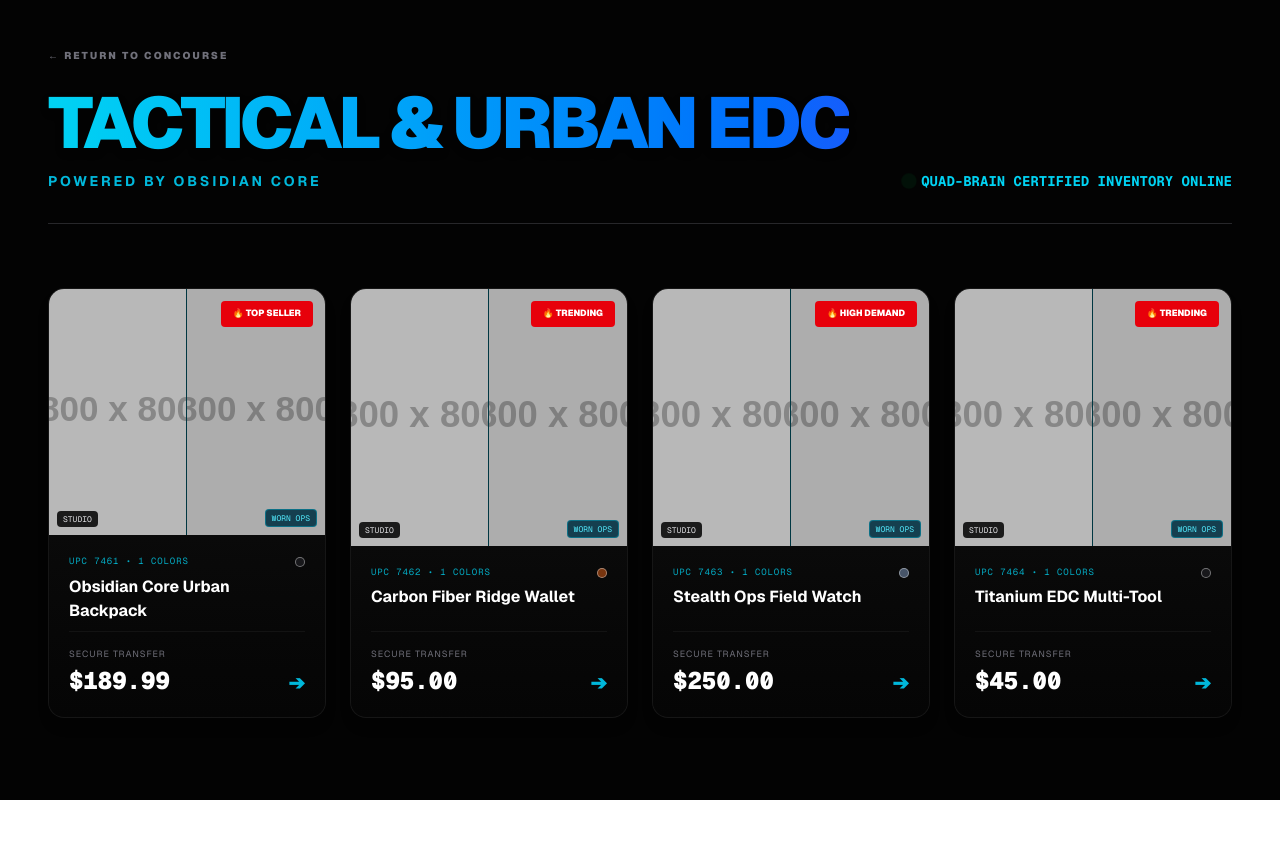
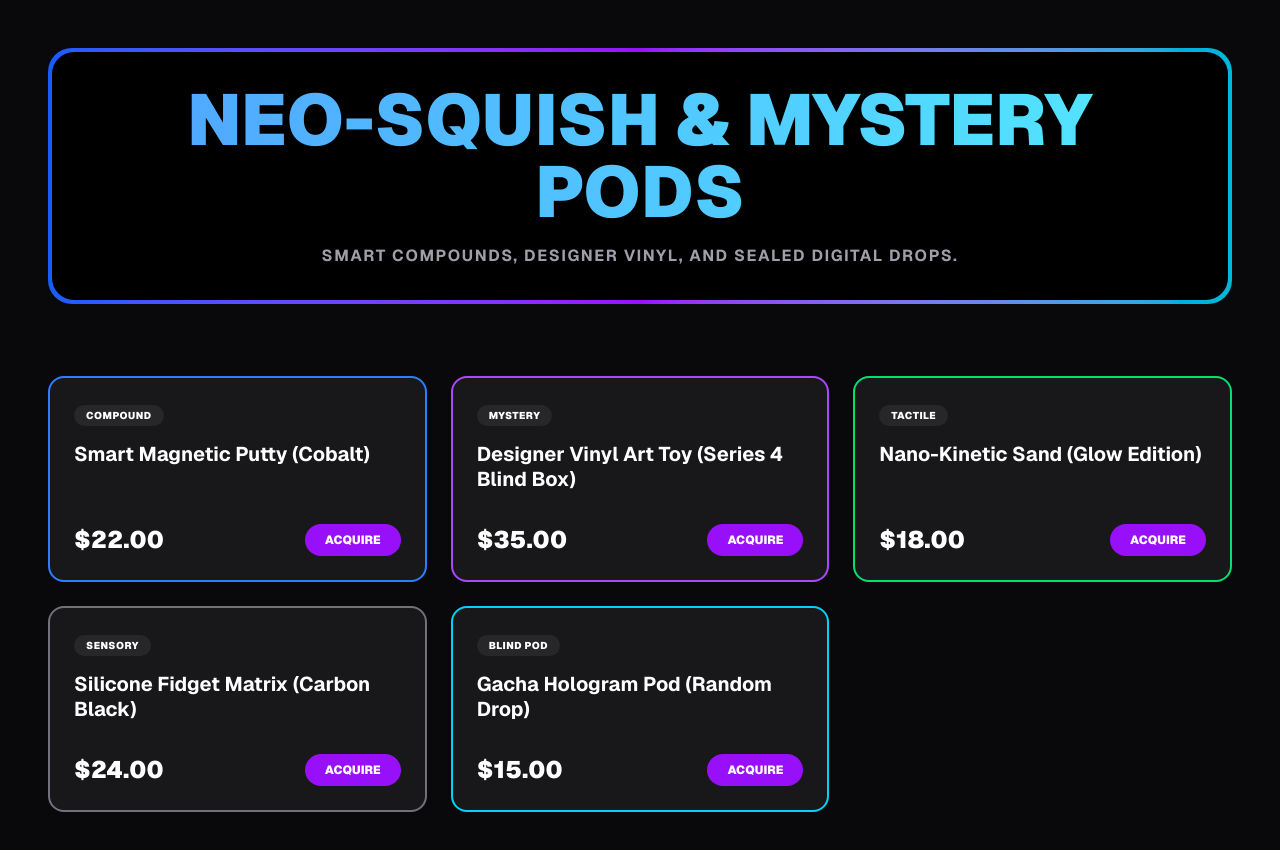
Before and after one commit to aashorrosh-beep/aether-nexus-matrix, a Next.js app: page /netrix/neo-squish-pods in a window 1280 px wide. Shown: the top 850 px of the page. Before the commit the page ends 800 px from the top, so only its background shows below. Built offline with nearby package versions, Linux system fonts and the light colour scheme.

Commit message:
feat: netrix final batch - scaffolded rooms 37-40 plus modern squish room 41

```diff
--- /dev/null
+++ b/app/netrix/neo-squish-pods/page.tsx
@@ -0,0 +1,36 @@
+const neoSquishInventory = [
+  { sku: "NSQ-001", name: "Smart Magnetic Putty (Cobalt)", price: "$22.00", style: "border-blue-500", tag: "COMPOUND" },
+  { sku: "NSQ-002", name: "Designer Vinyl Art Toy (Series 4 Blind Box)", price: "$35.00", style: "border-purple-500", tag: "MYSTERY" },
+  { sku: "NSQ-003", name: "Nano-Kinetic Sand (Glow Edition)", price: "$18.00", style: "border-green-400", tag: "TACTILE" },
+  { sku: "NSQ-004", name: "Silicone Fidget Matrix (Carbon Black)", price: "$24.00", style: "border-zinc-500", tag: "SENSORY" },
+  { sku: "NSQ-005", name: "Gacha Hologram Pod (Random Drop)", price: "$15.00", style: "border-cyan-400", tag: "BLIND POD" }
+];
+
+export default function NeoSquishPage() {
+  return (
+    <main className="min-h-screen bg-zinc-950 text-white p-6 md:p-12 font-sans">
+      <div className="max-w-7xl mx-auto space-y-12">
+        <div className="bg-gradient-to-r from-blue-600 via-purple-600 to-cyan-500 p-1 rounded-3xl">
+          <div className="bg-black p-8 rounded-[22px] text-center">
+            <h1 className="text-5xl md:text-7xl font-black uppercase text-transparent bg-clip-text bg-gradient-to-r from-blue-400 to-cyan-300">Neo-Squish & Mystery Pods</h1>
+            <p className="mt-4 text-zinc-400 font-bold uppercase tracking-widest">Smart compounds, designer vinyl, and sealed digital drops.</p>
+          </div>
+        </div>
+        <div className="grid grid-cols-1 md:grid-cols-2 lg:grid-cols-3 gap-6 pt-6">
+          {neoSquishInventory.map((item) => (
+            <div key={item.sku} className={`bg-zinc-900 border-2 ${item.style} p-6 rounded-2xl flex flex-col justify-between hover:shadow-[0_0_25px_rgba(168,85,247,0.2)] transition-shadow`}>
+              <div>
+                <span className="text-[10px] font-black bg-zinc-800 text-white px-3 py-1 rounded-full uppercase tracking-wider">{item.tag}</span>
+                <h2 className="text-xl font-bold mt-4 leading-tight">{item.name}</h2>
+              </div>
+              <div className="mt-8 flex justify-between items-center">
+                <span className="text-2xl font-black text-white">{item.price}</span>
+                <button className="bg-purple-600 hover:bg-purple-500 text-white font-black text-xs uppercase px-5 py-2 rounded-full">Acquire</button>
+              </div>
+            </div>
+          ))}
+        </div>
+      </div>
+    </main>
+  );
+}
```
